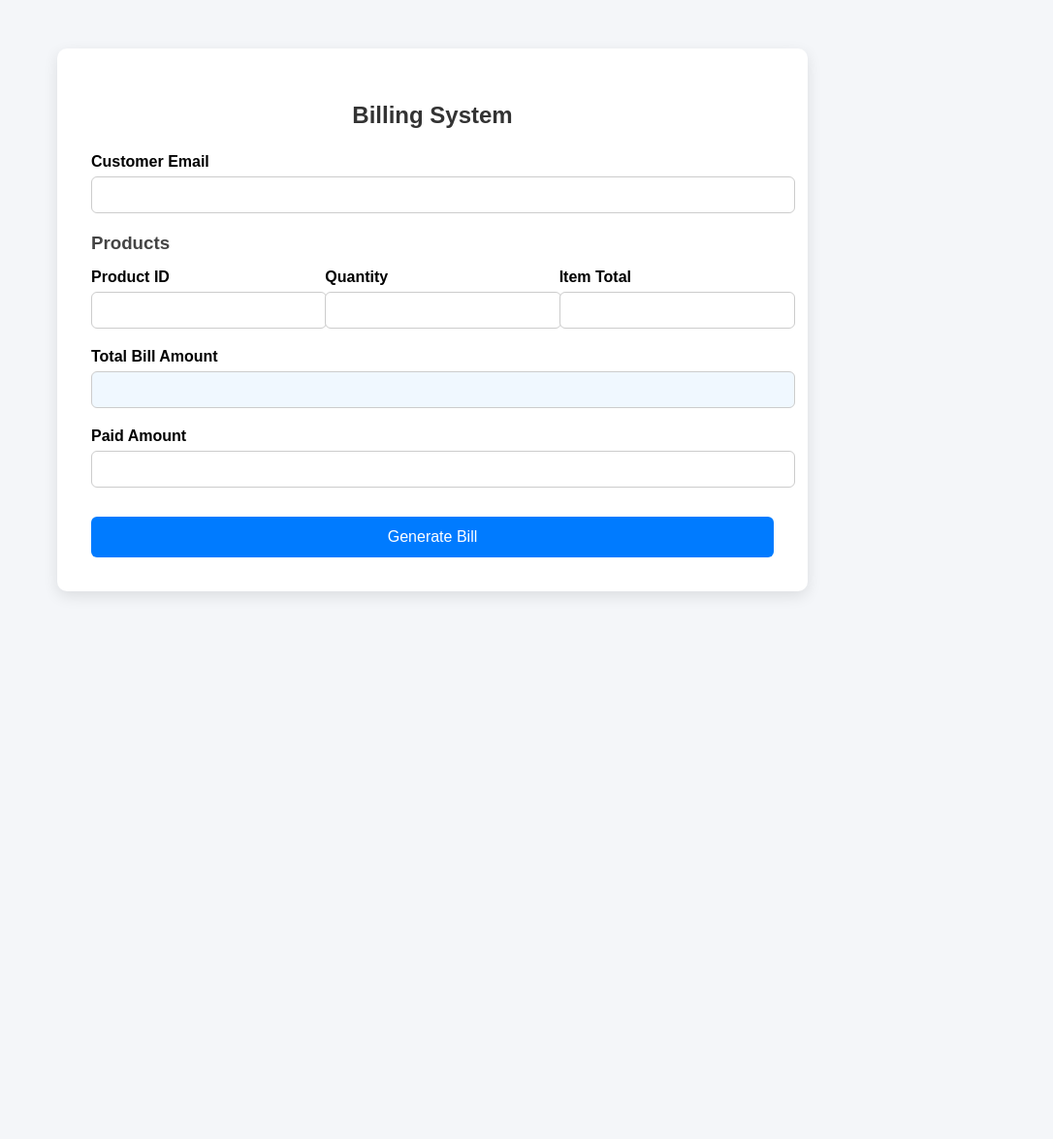
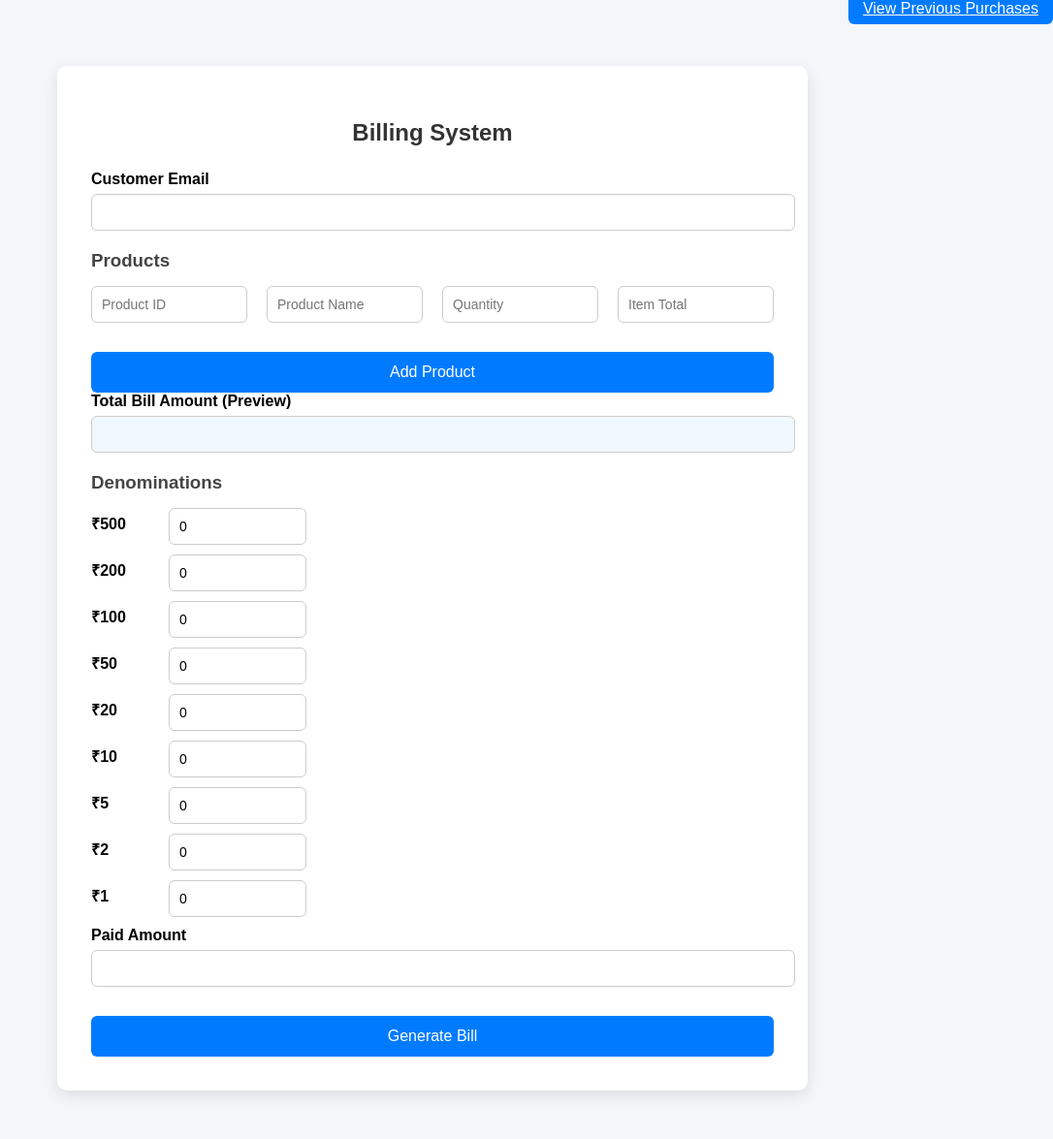
Before and after one commit to sethu-sr-developer/django-billing-system, a Django app: page / in a window 1280 px wide. Shown: the whole page at 97% size, without its empty margins (194-1280 px from the left). Before the commit the page ends 615 px from the top, so only its background shows below. Run offline with Django 5.2, Linux system fonts and the light colour scheme.

Commit message:
Implement billing features: add customer purchase history, bill details, and enhance UI for denominations

```diff
--- a/billing/utils.py
+++ b/billing/utils.py
@@ -16,7 +16,7 @@ def calculate_change(balance_amount):
             result[denom.value] = int(usable)
             balance_amount -= denom.value * usable
 
-    # if balance_amount > 0:
-    #     raise Exception("Insufficient denomination available")
+    if balance_amount > 0:
+        raise Exception("Insufficient denomination available")
 
     return result
--- a/billing/views.py
+++ b/billing/views.py
@@ -1,13 +1,14 @@
 from django.contrib import messages
 from django.shortcuts import redirect, render
 from django.db import transaction
-from billing.models import Product, Customer, Bill, BillItem
+from billing.models import Product, Customer, Bill, BillItem, Denomination
 from billing.utils import calculate_change
 from django.core.mail import send_mail
 import threading
 from django.http import JsonResponse
 
 
+# Async email sending
 def send_invoice_email_async(subject, message, recipient):
     thread = threading.Thread(
         target=send_mail,
@@ -16,11 +17,17 @@ def send_invoice_email_async(subject, message, recipient):
     thread.start()
 
 
+# Billing page
 def billing_page(request):
     products = Product.objects.all()
-    return render(request, "billing/billing.html", {"products": products})
+    denominations = Denomination.objects.all()
+    return render(request, "billing/billing.html", {
+        "products": products,
+        "denominations": denominations
+    })
 
 
+# Generate bill
 def generate_bill(request):
 
     if request.method == "POST":
@@ -28,11 +35,13 @@ def generate_bill(request):
         try:
             with transaction.atomic():
 
+                # Get customer details
                 email = request.POST.get("email")
                 paid_amount = float(request.POST.get("paid_amount"))
 
                 customer, _ = Customer.objects.get_or_create(email=email)
 
+                # Create initial bill
                 bill = Bill.objects.create(
                     customer=customer,
                     total_amount=0,
@@ -42,21 +51,26 @@ def generate_bill(request):
 
                 total_amount = 0
 
+                # Get product inputs
                 product_ids = request.POST.getlist("product_id")
                 quantities = request.POST.getlist("quantity")
 
+                # Loop through products
                 for pid, qty in zip(product_ids, quantities):
 
                     product = Product.objects.get(product_id=pid)
                     qty = int(qty)
 
+                    # Stock validation
                     if product.available_stock < qty:
-                        raise ValueError("Insufficient stock for product " + product.name)
+                        raise ValueError(f"Insufficient stock for product {product.name}")
 
+                    # Calculation
                     subtotal = product.unit_price * qty
                     tax = subtotal * (product.tax_percentage / 100)
                     total = subtotal + tax
 
+                    # Save bill item
                     BillItem.objects.create(
                         bill=bill,
                         product=product,
@@ -66,22 +80,38 @@ def generate_bill(request):
                         total_price=total
                     )
 
+                    # Update stock
                     product.available_stock -= qty
                     product.save()
 
                     total_amount += total
 
+                # Calculate balance
                 balance = paid_amount - total_amount
 
                 if balance < 0:
                     raise ValueError("Paid amount is less than total bill amount.")
 
+                # Update bill
                 bill.total_amount = total_amount
                 bill.balance_amount = balance
                 bill.save()
 
-                change_details = calculate_change(balance)
+                # 🔥 Update denomination from UI
+                denominations = Denomination.objects.all()
 
+                for denom in denominations:
+                    count = int(request.POST.get(f"denom_{denom.value}", 0))
+                    denom.available_count = count
+                    denom.save()
+
+                # 🔥 Calculate change with validation
+                try:
+                    change_details = calculate_change(balance)
+                except Exception as e:
+                    raise ValueError(str(e))
+
+                # Send email asynchronously
                 send_invoice_email_async(
                     "Your Invoice",
                     f"Total: {total_amount}, Paid: {paid_amount}, Change: {balance}",
@@ -104,6 +134,7 @@ def generate_bill(request):
             return redirect("billing_page")
 
 
+# AJAX API for product details
 def get_product_details(request):
     product_id = request.GET.get("product_id")
 
@@ -113,10 +144,39 @@ def get_product_details(request):
         return JsonResponse({
             "success": True,
             "unit_price": product.unit_price,
-            "tax_percentage": product.tax_percentage
+            "tax_percentage": product.tax_percentage,
+            "name": product.name
         })
 
     except Product.DoesNotExist:
         return JsonResponse({
             "success": False
         })
+
+
+def customer_purchases(request):
+
+    if request.method == "POST":
+        email = request.POST.get("email")
+
+        try:
+            customer = Customer.objects.get(email=email)
+            bills = Bill.objects.filter(customer=customer).order_by('-created_at')
+
+            return render(request, "billing/customer_purchases.html", {
+                "bills": bills,
+                "email": email
+            })
+
+        except Customer.DoesNotExist:
+            messages.error(request, "Customer not found")
+            return redirect("billing_page")
+
+    return render(request, "billing/customer_search.html")
+
+def bill_detail(request, bill_id):
+    bill = Bill.objects.get(id=bill_id)
+
+    return render(request, "billing/bill_detail.html", {
+        "bill": bill
+    })
--- a/billing_system/urls.py
+++ b/billing_system/urls.py
@@ -17,11 +17,14 @@ Including another URLconf
 
 from django.contrib import admin
 from django.urls import path
-from billing.views import billing_page, generate_bill, get_product_details
+from billing.views import billing_page, generate_bill, get_product_details, customer_purchases, bill_detail
+
 
 urlpatterns = [
     path('admin/', admin.site.urls),
     path('', billing_page, name="billing_page"),
     path('generate/', generate_bill, name="generate_bill"),
     path('get-product/', get_product_details, name='get_product_details'),
+    path('purchases/', customer_purchases, name='customer_purchases'),
+    path('bill/<int:bill_id>/', bill_detail, name='bill_detail'),
 ]
--- a/static/css/style.css
+++ b/static/css/style.css
@@ -88,3 +88,83 @@ input:focus {
     background-color: #f0f8ff;
     font-weight: bold;
 }
+
+.denomination-section {
+    margin-top: 10px;
+}
+
+.denomination-row {
+    display: flex;
+    align-items: center;
+    margin-bottom: 10px;
+}
+
+.denomination-row label {
+    width: 80px;
+    font-weight: 600;
+}
+
+.denomination-row input {
+    width: 120px;
+}
+
+
+/* Page Title */
+.page-title {
+    text-align: center;
+    margin-bottom: 20px;
+    color: #333;
+}
+
+/* Table Styling */
+.table {
+    width: 100%;
+    border-collapse: collapse;
+    margin-top: 15px;
+}
+
+.table th {
+    background-color: #007bff;
+    color: white;
+    padding: 10px;
+    text-align: left;
+}
+
+.table td {
+    padding: 10px;
+    border-bottom: 1px solid #ddd;
+}
+
+.table tr:hover {
+    background-color: #f5f5f5;
+}
+
+/* Action Link (View button) */
+.action-link {
+    color: #007bff;
+    text-decoration: none;
+    font-weight: 600;
+}
+
+.action-link:hover {
+    text-decoration: underline;
+}
+
+/* Search Form */
+.search-box {
+    display: flex;
+    gap: 10px;
+    justify-content: center;
+    margin-bottom: 20px;
+}
+
+.search-box input {
+    width: 300px;
+}
+
+/* Back Button */
+.back-btn {
+    display: inline-block;
+    margin-top: 20px;
+    text-align: center;
+}
--- a/templates/billing/billing.html
+++ b/templates/billing/billing.html
@@ -3,6 +3,11 @@
 <html>
 <head>
     <title>Billing System</title>
+    <div style="text-align: right; margin-bottom: 15px;">
+        <a href="{% url 'customer_purchases' %}" class="btn" style="width:auto; padding:8px 15px;">
+            View Previous Purchases
+        </a>
+    </div>
     <link rel="stylesheet" href="{% static 'css/style.css' %}">
 </head>
 <body>
@@ -22,37 +27,86 @@
     <form method="POST" action="{% url 'generate_bill' %}">
         {% csrf_token %}
 
+        <!-- Customer Email -->
         <div class="form-group">
             <label>Customer Email</label>
             <input type="email" name="email" required>
         </div>
 
+        <!-- Products Section -->
         <div class="product-section">
             <h3>Products</h3>
 
-            <div class="product-row">
-                <div>
-                    <label>Product ID</label>
-                    <input type="text" id="product_id" name="product_id" required>
-                </div>
-
-                <div>
-                    <label>Quantity</label>
-                    <input type="number" id="quantity" name="quantity" min="1" required>
-                </div>
-
-                <div>
-                    <label>Item Total</label>
-                    <input type="text" id="item_total" readonly>
+            <div id="products-container">
+                <div class="product-row">
+                    <input type="text" name="product_id" placeholder="Product ID" required onblur="fetchProductDetails(this)">
+                    <input type="text" class="product_name" placeholder="Product Name" readonly>
+                    <input type="number" name="quantity" placeholder="Quantity" min="1" required>
+                    <input type="text" class="item_total" placeholder="Item Total" readonly>
                 </div>
             </div>
+
+            <button type="button" class="btn" onclick="addRow()">Add Product</button>
         </div>
 
+        <!-- Total -->
         <div class="form-group total-display">
-            <label>Total Bill Amount</label>
+            <label>Total Bill Amount (Preview)</label>
             <input type="text" id="final_total" readonly>
         </div>
 
+        <!-- Denominations -->
+        <h3>Denominations</h3>
+        <div class="denomination-section">
+
+            <div class="denomination-row">
+                <label>₹500</label>
+                <input type="number" name="denom_500" placeholder="Count" value="0">
+            </div>
+
+            <div class="denomination-row">
+                <label>₹200</label>
+                <input type="number" name="denom_200" placeholder="Count" value="0">
+            </div>
+
+            <div class="denomination-row">
+                <label>₹100</label>
+                <input type="number" name="denom_100" placeholder="Count" value="0">
+            </div>
+
+            <div class="denomination-row">
+                <label>₹50</label>
+                <input type="number" name="denom_50" placeholder="Count" value="0">
+            </div>
+
+            <div class="denomination-row">
+                <label>₹20</label>
+                <input type="number" name="denom_20" placeholder="Count" value="0">
+            </div>
+
+            <div class="denomination-row">
+                <label>₹10</label>
+                <input type="number" name="denom_10" placeholder="Count" value="0">
+            </div>
+
+            <div class="denomination-row">
+                <label>₹5</label>
+                <input type="number" name="denom_5" placeholder="Count" value="0">
+            </div>
+
+            <div class="denomination-row">
+                <label>₹2</label>
+                <input type="number" name="denom_2" placeholder="Count" value="0">
+            </div>
+
+            <div class="denomination-row">
+                <label>₹1</label>
+                <input type="number" name="denom_1" placeholder="Count" value="0">
+            </div>
+
+        </div>
+
+        <!-- Paid Amount -->
         <div class="form-group">
             <label>Paid Amount</label>
             <input type="number" name="paid_amount" required>
@@ -66,54 +120,95 @@
 
 <script>
 
-let unitPrice = 0;
-let taxPercentage = 0;
+function fetchProductDetails(input) {
 
-const productInput = document.getElementById("product_id");
-const quantityInput = document.getElementById("quantity");
-const itemTotalInput = document.getElementById("item_total");
-const finalTotalInput = document.getElementById("final_total");
-
-// Fetch product details
-productInput.addEventListener("blur", function() {
-
-    const productId = productInput.value;
+    const row = input.parentElement;
+    const productId = input.value;
 
     fetch(`/get-product/?product_id=${productId}`)
-        .then(response => response.json())
+        .then(res => res.json())
         .then(data => {
 
-            if(data.success) {
-                unitPrice = parseFloat(data.unit_price);
-                taxPercentage = parseFloat(data.tax_percentage);
-                calculateTotal();
+            if (data.success) {
+
+                row.dataset.price = data.unit_price;
+                row.dataset.tax = data.tax_percentage;
+
+                row.querySelector(".product_name").value = data.name;
+
+                calculateRowTotal(row);
+                calculateFinalTotal();
+
             } else {
                 alert("Invalid Product ID");
             }
 
         });
+}
 
-});
 
-// Calculate total when quantity changes
-quantityInput.addEventListener("input", calculateTotal);
+function calculateRowTotal(row) {
 
-function calculateTotal() {
+    const qtyInput = row.querySelector('input[name="quantity"]');
+    const totalInput = row.querySelector(".item_total");
 
-    const quantity = parseInt(quantityInput.value);
+    const qty = parseInt(qtyInput.value);
+    const price = parseFloat(row.dataset.price || 0);
+    const tax = parseFloat(row.dataset.tax || 0);
 
-    if(!quantity || !unitPrice) {
-        itemTotalInput.value = "";
-        finalTotalInput.value = "";
+    if (!qty || !price) {
+        totalInput.value = "";
         return;
     }
 
-    const subtotal = unitPrice * quantity;
-    const tax = subtotal * (taxPercentage / 100);
-    const total = subtotal + tax;
+    const subtotal = price * qty;
+    const taxAmount = subtotal * (tax / 100);
+    const total = subtotal + taxAmount;
 
-    itemTotalInput.value = total.toFixed(2);
-    finalTotalInput.value = total.toFixed(2);
+    totalInput.value = total.toFixed(2);
+}
+
+
+function calculateFinalTotal() {
+
+    let finalTotal = 0;
+
+    document.querySelectorAll(".item_total").forEach(input => {
+        const val = parseFloat(input.value);
+        if (!isNaN(val)) {
+            finalTotal += val;
+        }
+    });
+
+    document.getElementById("final_total").value = finalTotal.toFixed(2);
+}
+
+
+// Listen for quantity changes
+document.addEventListener("input", function(e) {
+    if (e.target.name === "quantity") {
+        const row = e.target.closest(".product-row");
+        calculateRowTotal(row);
+        calculateFinalTotal();
+    }
+});
+
+
+// Add new row
+function addRow() {
+    const container = document.getElementById("products-container");
+
+    const row = document.createElement("div");
+    row.classList.add("product-row");
+
+    row.innerHTML = `
+        <input type="text" name="product_id" placeholder="Product ID" required onblur="fetchProductDetails(this)">
+        <input type="text" class="product_name" placeholder="Product Name" readonly>
+        <input type="number" name="quantity" placeholder="Quantity" min="1" required>
+        <input type="text" class="item_total" placeholder="Item Total" readonly>
+    `;
+
+    container.appendChild(row);
 }
 
 </script>
```
Also changed, not shown: templates/billing/bill_detail.html (added, +22 -0 lines), templates/billing/bill_result.html (+31 -0 lines), templates/billing/customer_purchases.html (added, +42 -0 lines), templates/billing/customer_search.html (added, +24 -0 lines).
